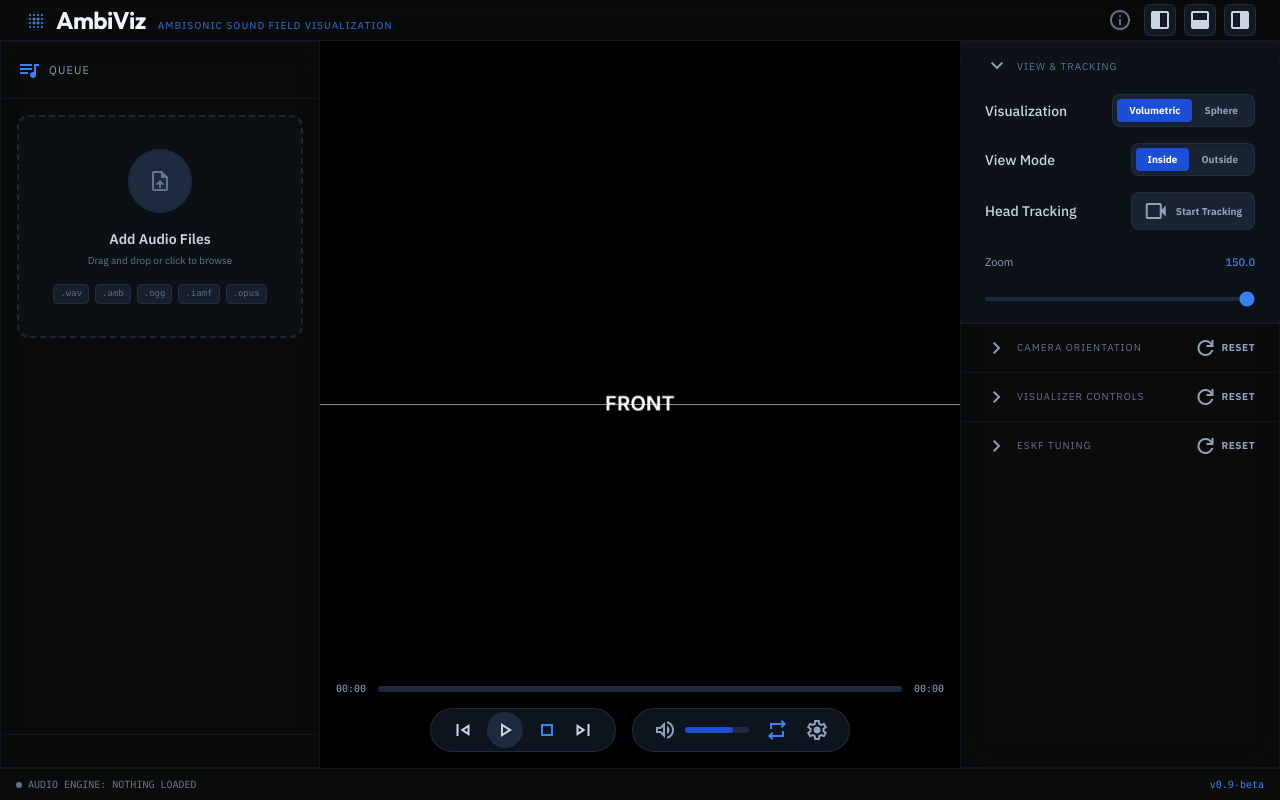
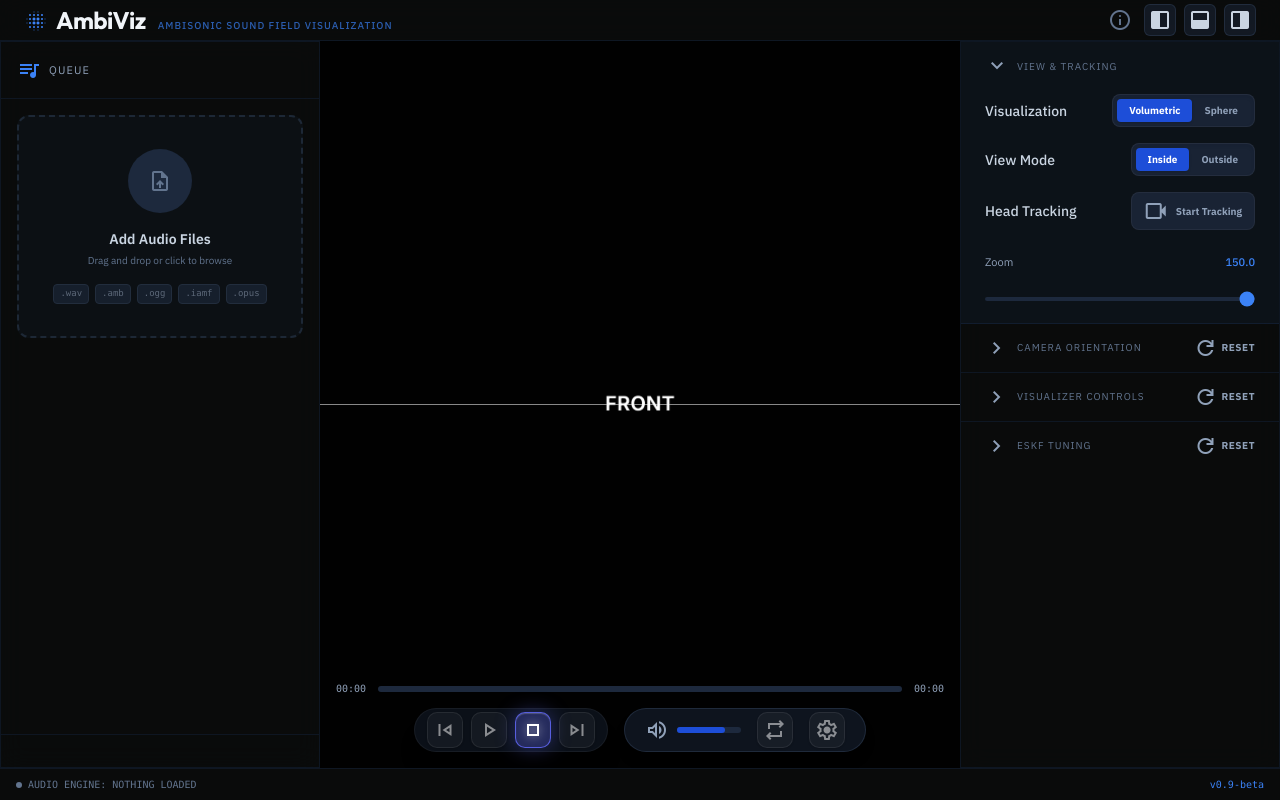
Before and after one commit to craig-van-hise/ambi-viz, a React (Vite) app: page / in a window 1280 px wide. Built offline with nearby package versions, Linux system fonts and the light colour scheme.

Commit message:
feat: Integrate camera FOV into visualizer shaders, enhance audio looping and track change notifications, and refine transport button interaction styles.

```diff
--- a/src/App.css
+++ b/src/App.css
@@ -180,41 +180,92 @@
 }
 
 .transport-btn {
-  width: 44px;
+  width: 36px;
   height: 36px;
+  min-width: 36px;
   font-size: 1.1em;
-  background: rgba(255, 255, 255, 0.06);
-  border: 1px solid rgba(255, 255, 255, 0.1);
-  border-radius: 6px;
-  color: rgba(255, 255, 255, 0.7);
+  background: rgba(255, 255, 255, 0.04);
+  border: 1px solid rgba(255, 255, 255, 0.08);
+  border-radius: 10px;
+  color: rgba(255, 255, 255, 0.5);
   cursor: pointer;
-  transition: all 0.15s ease;
+  transition: all 0.2s cubic-bezier(0.34, 1.56, 0.64, 1);
   display: flex;
   align-items: center;
   justify-content: center;
   padding: 0;
+  box-shadow: 0 1px 2px rgba(0, 0, 0, 0.2);
 }
 
-.transport-btn:hover:not(:disabled) {
+/* Category 1: Off States (Untoggled) */
+.transport-btn:hover:not(:disabled):not(.transport-active) {
   background: rgba(255, 255, 255, 0.12);
-  border-color: rgba(100, 108, 255, 0.4);
+  border-color: rgba(255, 255, 255, 0.25);
+  color: #fff;
+  transform: translateY(-1.5px) scale(1.05);
+  box-shadow: 0 6px 15px rgba(0, 0, 0, 0.4);
+}
+
+.transport-btn:active:not(:disabled):not(.transport-active) {
+  background: rgba(255, 255, 255, 0.02);
+  border-color: rgba(255, 255, 255, 0.05);
+  transform: translateY(1px) scale(0.95);
+  box-shadow: inset 0 2px 4px rgba(0, 0, 0, 0.5);
+  transition-duration: 0.05s;
+}
+
+/* Category 2: On States (Toggled) */
+.transport-btn.transport-active {
+  background: rgba(100, 108, 255, 0.3);
+  border-color: rgba(100, 108, 255, 0.8);
+  color: #fff;
+  box-shadow: 0 0 20px rgba(100, 108, 255, 0.35), inset 0 1px 1px rgba(255, 255, 255, 0.2);
+  text-shadow: 0 0 10px rgba(255, 255, 255, 0.6);
+}
+
+.transport-btn.transport-active:hover:not(:disabled) {
+  background: rgba(100, 108, 255, 0.45);
+  border-color: #7c83ff;
+  box-shadow: 0 0 25px rgba(100, 108, 255, 0.5), inset 0 1px 1px rgba(255, 255, 255, 0.3);
+  transform: translateY(-1.5px) scale(1.05);
+}
+
+.transport-btn.transport-active:active:not(:disabled) {
+  background: rgba(100, 108, 255, 0.2);
+  border-color: #4a4fb2;
+  transform: translateY(1px) scale(0.95);
+  box-shadow: inset 0 3px 8px rgba(0, 0, 0, 0.5);
+  transition-duration: 0.05s;
+}
+
+/* Special Case: Loop Active */
+.transport-btn.transport-loop.transport-active {
+  background: rgba(0, 230, 118, 0.2);
+  border-color: rgba(0, 230, 118, 0.7);
+  box-shadow: 0 0 20px rgba(0, 230, 118, 0.3), inset 0 1px 1px rgba(255, 255, 255, 0.2);
   color: #fff;
 }
 
-.transport-btn:disabled {
-  opacity: 0.3;
-  cursor: default;
+.transport-btn.transport-loop.transport-active:hover:not(:disabled) {
+  background: rgba(0, 230, 118, 0.35);
+  border-color: #33ff9b;
+  box-shadow: 0 0 25px rgba(0, 230, 118, 0.45), inset 0 1px 1px rgba(255, 255, 255, 0.3);
+  transform: translateY(-1.5px) scale(1.05);
 }
 
-.transport-btn.transport-active {
-  background: rgba(100, 108, 255, 0.25);
-  border-color: #646cff;
-  color: #fff;
+.transport-btn.transport-loop.transport-active:active:not(:disabled) {
+  background: rgba(0, 230, 118, 0.12);
+  border-color: #00b35c;
+  box-shadow: inset 0 3px 8px rgba(0, 0, 0, 0.5);
+  transform: translateY(1px) scale(0.95);
 }
 
-.transport-btn.transport-loop.transport-active {
-  background: rgba(0, 230, 118, 0.2);
-  border-color: #00e676;
+.transport-btn:disabled {
+  opacity: 0.2;
+  cursor: not-allowed;
+  filter: grayscale(1) blur(0.5px);
+  transform: none !important;
+  box-shadow: none !important;
 }
 
 /* ── Track Queue ── */
--- a/src/App.tsx
+++ b/src/App.tsx
@@ -105,7 +105,7 @@ export default function App() {
   const [showInfoModal, setShowInfoModal] = useState(false);
 
   const [playbackState, setPlaybackState] = useState<PlaybackState>('stopped');
-  const [isLooping, setIsLooping] = useState(true);
+  const [isLooping, setIsLooping] = useState(false);
   const [insideZoomFov, setInsideZoomFov] = useState(DEFAULT_INSIDE_ZOOM);
   const [outsideZoomFov, setOutsideZoomFov] = useState(DEFAULT_OUTSIDE_ZOOM);
 
@@ -188,7 +188,11 @@ export default function App() {
 
   useEffect(() => {
     audioEngine.onStateChange = (state) => setPlaybackState(state);
-    return () => { audioEngine.onStateChange = undefined; };
+    audioEngine.onTrackChange = (index) => setCurrentIndex(index);
+    return () => {
+      audioEngine.onStateChange = undefined;
+      audioEngine.onTrackChange = undefined;
+    };
   }, [audioEngine]);
 
   useEffect(() => {
@@ -222,7 +226,7 @@ export default function App() {
       audioEngine.stop();
       await audioEngine.loadTrack(index);
       if (audioEngine.playbackState !== 'error') audioEngine.play();
-      setCurrentIndex(index);
+      // currentIndex is now updated via onTrackChange subscription
     } catch (error) { console.error(error); }
   }, [audioEngine]);
 
@@ -321,16 +325,21 @@ export default function App() {
   const handlePlay = useCallback(() => audioEngine.play(), [audioEngine]);
   const handlePause = useCallback(() => audioEngine.pause(), [audioEngine]);
   const handleStop = useCallback(() => { audioEngine.stop(); setProgress(0); }, [audioEngine]);
-  const handlePrev = useCallback(async () => { await audioEngine.prev(); setCurrentIndex(audioEngine.currentIndex); }, [audioEngine]);
-  const handleNext = useCallback(async () => { await audioEngine.next(); setCurrentIndex(audioEngine.currentIndex); }, [audioEngine]);
+  const handlePrev = useCallback(async () => { await audioEngine.prev(); }, [audioEngine]);
+  const handleNext = useCallback(async () => { await audioEngine.next(); }, [audioEngine]);
   const handleLoopToggle = useCallback(() => { const newLoop = !isLooping; audioEngine.setLoop(newLoop); setIsLooping(newLoop); }, [audioEngine, isLooping]);
 
   useEffect(() => {
     const onKeyDown = (e: KeyboardEvent) => {
-      if (e.code === 'Space' && e.target === document.body) {
-        e.preventDefault();
-        if (audioEngine.playbackState === 'playing') handlePause();
-        else handlePlay();
+      // Allow Spacebar to toggle playback unless the user is typing in an input/textarea
+      if (e.code === 'Space') {
+        const target = e.target as HTMLElement | null;
+        const isInput = target && (target.tagName === 'INPUT' || target.tagName === 'TEXTAREA' || target.isContentEditable);
+        if (!isInput) {
+          e.preventDefault(); // Prevent scrolling page or triggering focused buttons
+          if (audioEngine.playbackState === 'playing') handlePause();
+          else handlePlay();
+        }
       }
     };
     window.addEventListener('keydown', onKeyDown);
@@ -672,24 +681,37 @@ export default function App() {
 
               <div className="flex items-center justify-center flex-wrap gap-4 w-full @2xl:w-auto @2xl:contents order-2">
                 {/* Left: Playback Controls */}
-                <div className="flex items-center gap-3 px-5 h-11 bg-slate-800/50 border border-slate-700/50 rounded-full text-slate-300 @2xl:order-1 shrink-0 shadow-lg">
-                  <button onClick={handlePrev} className="hover:text-primary transition-colors flex items-center justify-center"><span className="material-symbols-outlined text-xl">skip_previous</span></button>
+                <div className="flex items-center gap-2 px-3 h-11 bg-slate-800/40 border border-white/5 rounded-full text-slate-300 @2xl:order-1 shrink-0 shadow-xl backdrop-blur-sm">
+                  <button
+                    onClick={handlePrev}
+                    className="transport-btn"
+                    title="Previous Track"
+                  >
+                    <span className="material-symbols-outlined text-xl">skip_previous</span>
+                  </button>
                   <button
                     onClick={() => { if (playbackState === 'playing') handlePause(); else handlePlay(); }}
-                    className={`flex items-center justify-center size-9 rounded-full transition-all active:scale-95 ${playbackState === 'playing'
-                      ? 'bg-primary-dark text-white shadow-[0_0_15px_rgba(29,78,216,0.4)]'
-                      : 'bg-slate-800 text-slate-300 hover:bg-slate-700 hover:text-white'
-                      }`}
+                    className={`transport-btn ${playbackState === 'playing' ? 'transport-active' : ''}`}
+                    title={playbackState === 'playing' ? 'Pause' : 'Play'}
                   >
-                    <span className="material-symbols-outlined text-xl font-bold">{playbackState === 'playing' ? 'pause' : 'play_arrow'}</span>
+                    <span className="material-symbols-outlined text-2xl font-bold">
+                      {playbackState === 'playing' ? 'pause' : 'play_arrow'}
+                    </span>
                   </button>
                   <button
                     onClick={handleStop}
-                    className={`transition-colors flex items-center justify-center ${(playbackState !== 'playing' && progress === 0) ? 'text-primary' : 'hover:text-primary'}`}
+                    className={`transport-btn ${playbackState === 'stopped' && progress === 0 ? 'transport-active' : ''}`}
+                    title="Stop"
                   >
                     <span className="material-symbols-outlined text-xl">stop</span>
                   </button>
-                  <button onClick={handleNext} className="hover:text-primary transition-colors flex items-center justify-center"><span className="material-symbols-outlined text-xl">skip_next</span></button>
+                  <button
+                    onClick={handleNext}
+                    className="transport-btn"
+                    title="Next Track"
+                  >
+                    <span className="material-symbols-outlined text-xl">skip_next</span>
+                  </button>
                 </div>
 
                 {/* Right: Volume & Toggles */}
@@ -710,13 +732,15 @@ export default function App() {
                   </div>
                   <button
                     onClick={handleLoopToggle}
-                    className={`transition-colors flex items-center justify-center ${isLooping ? 'text-primary' : 'hover:text-primary'}`}
+                    className={`transport-btn transport-loop ${isLooping ? 'transport-active' : ''}`}
+                    title={isLooping ? "Loop: On" : "Loop: Off"}
                   >
                     <span className="material-symbols-outlined text-lg">repeat</span>
                   </button>
                   <button
                     onClick={() => setShowSettingsModal(true)}
-                    className="hover:text-primary transition-colors flex items-center justify-center"
+                    className="transport-btn"
+                    title="Settings"
                   >
                     <span className="material-symbols-outlined text-lg">settings</span>
                   </button>
--- a/src/visualizer/shaders/sphereDeformation.ts
+++ b/src/visualizer/shaders/sphereDeformation.ts
@@ -9,6 +9,7 @@ uniform int uOrder;
 uniform float uGain; // To scale the displacement
 uniform bool u_isInsideView;
 uniform vec2 u_resolution;
+uniform float u_fov;
 
 // Constants
 #define PI 3.14159265359
@@ -225,7 +226,9 @@ void main() {
 
         // Aspect Ratio Correction
         float aspect = u_resolution.x / u_resolution.y;
-        float fovScale = 1.57079632 * 0.75;
+
+        // Convert FOV to radians and get the half-angle
+        float fovScale = (u_fov * 3.14159265 / 180.0) * 0.5;
 
         vec2 ndc = vec2(yaw / (fovScale * aspect), pitch / fovScale);
 
```
Also changed, not shown: PRPs/# 61.md (added, +74 -0 lines), PRPs/# 62.md (added, +17 -0 lines), src/audio/AudioEngine.ts (+10 -2 lines), src/visualizer/AmbiScene.ts (+7 -1 lines), src/visualizer/shaders/ambisonic.ts (+4 -3 lines).
